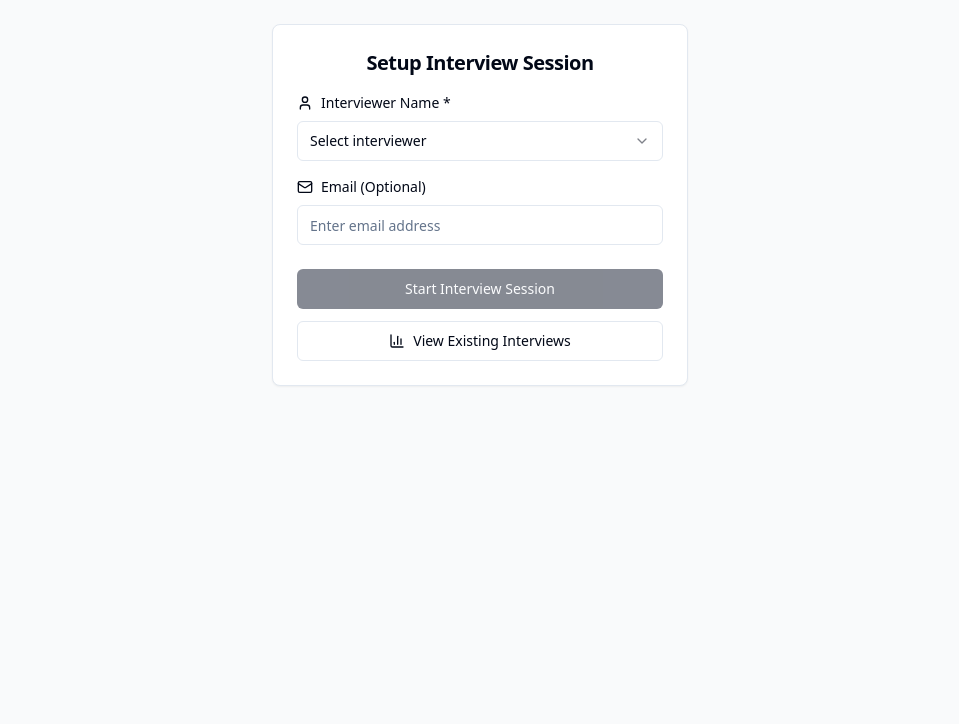
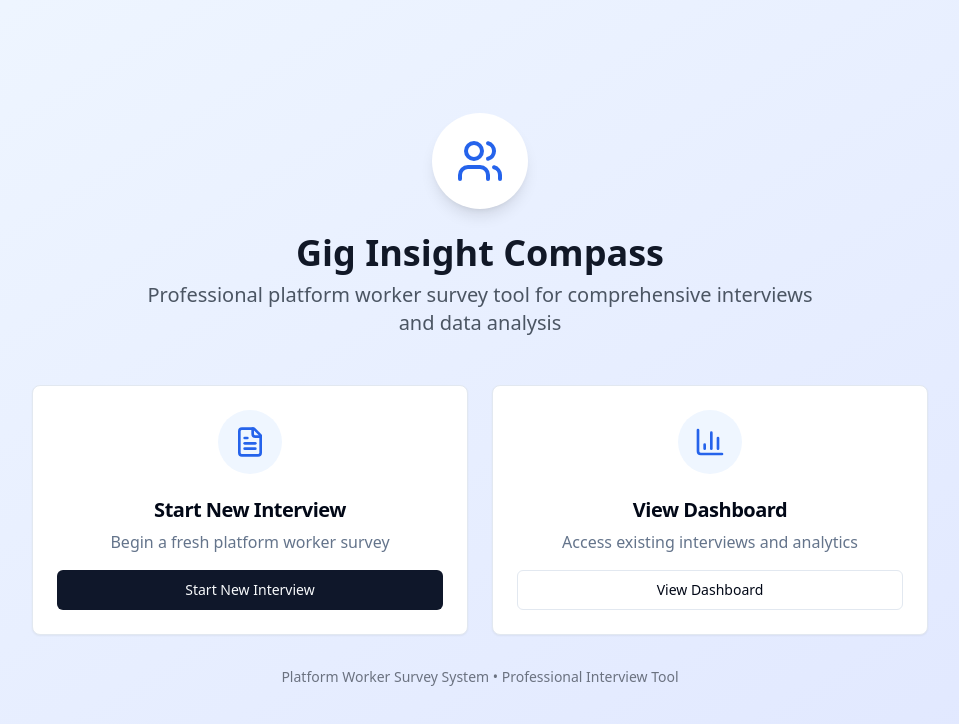
Before and after one commit to RendaniXcode/gig-insight-compass, a React (Vite) app: page / in a window 1280 px wide. Shown: the top 724 px of the page, without its empty margins (160-1119 px from the left). Built offline with nearby package versions, Linux system fonts and the light colour scheme.

Commit message:
feat: Implement landing page and navigation
-   Created a landing page with a centered logo.
-   Added navigation from the landing page to all other screens.
-   Implemented a "back to home" functionality from all screens.

```diff
--- a/src/App.tsx
+++ b/src/App.tsx
@@ -1,8 +1,10 @@
+
 import { Toaster } from "@/components/ui/toaster";
 import { Toaster as Sonner } from "@/components/ui/sonner";
 import { TooltipProvider } from "@/components/ui/tooltip";
 import { QueryClient, QueryClientProvider } from "@tanstack/react-query";
 import { BrowserRouter, Routes, Route } from "react-router-dom";
+import Landing from "./pages/Landing";
 import Index from "./pages/Index";
 import NotFound from "./pages/NotFound";
 
@@ -15,7 +17,8 @@ const App = () => (
       <Sonner />
       <BrowserRouter>
         <Routes>
-          <Route path="/" element={<Index />} />
+          <Route path="/" element={<Landing />} />
+          <Route path="/interview" element={<Index />} />
           {/* ADD ALL CUSTOM ROUTES ABOVE THE CATCH-ALL "*" ROUTE */}
           <Route path="*" element={<NotFound />} />
         </Routes>
--- a/src/pages/Index.tsx
+++ b/src/pages/Index.tsx
@@ -1,4 +1,3 @@
-
 import { useState, useEffect } from "react";
 import { toast } from "sonner";
 import CategorySelector from "../components/CategorySelector";
@@ -10,8 +9,12 @@ import { SURVEY_QUESTIONS } from "../data/questions";
 import { Button } from "@/components/ui/button";
 import { BarChart3, FileText, Home, Plus, ArrowLeft, ArrowRight } from "lucide-react";
 import { AlertDialog, AlertDialogAction, AlertDialogCancel, AlertDialogContent, AlertDialogDescription, AlertDialogFooter, AlertDialogHeader, AlertDialogTitle, AlertDialogTrigger } from "@/components/ui/alert-dialog";
+import { useNavigate, useSearchParams } from "react-router-dom";
 
 const Index = () => {
+  const navigate = useNavigate();
+  const [searchParams] = useSearchParams();
+
   const [currentView, setCurrentView] = useState<'setup' | 'categories' | 'questions' | 'dashboard'>('setup');
   const [selectedCategory, setSelectedCategory] = useState<string | null>(null);
   const [session, setSession] = useState<InterviewSession>({
@@ -61,6 +64,14 @@ const Index = () => {
     // Also save with a unique key for the interview list
     localStorage.setItem(`interview_session_${session.id}`, JSON.stringify(session));
   }, [session]);
+
+  // Check if we should start with dashboard view
+  useEffect(() => {
+    const viewParam = searchParams.get('view');
+    if (viewParam === 'dashboard') {
+      setCurrentView('dashboard');
+    }
+  }, [searchParams]);
 
   const handleGoToDashboard = () => {
     console.log("handleGoToDashboard called - navigating to dashboard");
@@ -428,6 +439,10 @@ const Index = () => {
     toast.success("Interview details updated successfully!");
   };
 
+  const handleGoToLanding = () => {
+    navigate('/');
+  };
+
   // Show setup if no interviewer is set OR if currentView is explicitly 'setup'
   if (currentView === 'setup' || (!session.interviewer && currentView !== 'dashboard')) {
     return (
@@ -435,6 +450,7 @@ const Index = () => {
         <InterviewerSetup
           onSetup={handleInterviewerSetup}
           onGoToDashboard={handleGoToDashboard}
+          onGoToLanding={handleGoToLanding}
         />
       </div>
     );
@@ -446,6 +462,16 @@ const Index = () => {
       <div className="w-full mb-6 mt-[2vh]">
         <div className="flex flex-col gap-4">
           <div className="flex gap-1 w-full">
+            <Button
+              variant="outline"
+              onClick={handleGoToLanding}
+              size="sm"
+              className="flex items-center gap-1 text-xs border-gray-300 text-gray-600 hover:bg-gray-50 flex-1 min-w-0 px-2 py-1 h-8"
+            >
+              <Home className="h-3 w-3 flex-shrink-0" />
+              <span className="truncate">Home</span>
+            </Button>
+
             <AlertDialog>
               <AlertDialogTrigger asChild>
                 <Button
@@ -480,7 +506,7 @@ const Index = () => {
               size="sm"
               className="flex items-center gap-1 text-xs flex-1 min-w-0 px-2 py-1 h-8"
             >
-              <Home className="h-3 w-3 flex-shrink-0" />
+              <FileText className="h-3 w-3 flex-shrink-0" />
               <span className="truncate">Cat</span>
             </Button>
 
--- /dev/null
+++ b/src/pages/Landing.tsx
@@ -0,0 +1,81 @@
+
+import { Button } from "@/components/ui/button";
+import { Card, CardContent, CardDescription, CardHeader, CardTitle } from "@/components/ui/card";
+import { BarChart3, FileText, Settings, Users } from "lucide-react";
+import { useNavigate } from "react-router-dom";
+
+const Landing = () => {
+  const navigate = useNavigate();
+
+  const navigationOptions = [
+    {
+      title: "Start New Interview",
+      description: "Begin a fresh platform worker survey",
+      icon: FileText,
+      action: () => navigate("/interview"),
+      variant: "default" as const
+    },
+    {
+      title: "View Dashboard",
+      description: "Access existing interviews and analytics",
+      icon: BarChart3,
+      action: () => navigate("/interview?view=dashboard"),
+      variant: "outline" as const
+    }
+  ];
+
+  return (
+    <div className="min-h-screen bg-gradient-to-br from-blue-50 to-indigo-100 flex items-center justify-center p-4">
+      <div className="w-full max-w-4xl mx-auto">
+        {/* Logo Section */}
+        <div className="text-center mb-12">
+          <div className="inline-flex items-center justify-center w-24 h-24 bg-white rounded-full shadow-lg mb-6">
+            <Users className="h-12 w-12 text-blue-600" />
+          </div>
+          <h1 className="text-4xl font-bold text-gray-900 mb-2">
+            Gig Insight Compass
+          </h1>
+          <p className="text-xl text-gray-600 max-w-2xl mx-auto">
+            Professional platform worker survey tool for comprehensive interviews and data analysis
+          </p>
+        </div>
+
+        {/* Navigation Cards */}
+        <div className="grid md:grid-cols-2 gap-6 mb-8">
+          {navigationOptions.map((option, index) => (
+            <Card key={index} className="hover:shadow-lg transition-shadow cursor-pointer" onClick={option.action}>
+              <CardHeader className="text-center pb-4">
+                <div className="inline-flex items-center justify-center w-16 h-16 bg-blue-50 rounded-full mb-4 mx-auto">
+                  <option.icon className="h-8 w-8 text-blue-600" />
+                </div>
+                <CardTitle className="text-xl">{option.title}</CardTitle>
+                <CardDescription className="text-base">
+                  {option.description}
+                </CardDescription>
+              </CardHeader>
+              <CardContent className="pt-0">
+                <Button
+                  variant={option.variant}
+                  className="w-full"
+                  onClick={(e) => {
+                    e.stopPropagation();
+                    option.action();
+                  }}
+                >
+                  {option.title}
+                </Button>
+              </CardContent>
+            </Card>
+          ))}
+        </div>
+
+        {/* Footer */}
+        <div className="text-center text-sm text-gray-500">
+          <p>Platform Worker Survey System • Professional Interview Tool</p>
+        </div>
+      </div>
+    </div>
+  );
+};
+
+export default Landing;
```
